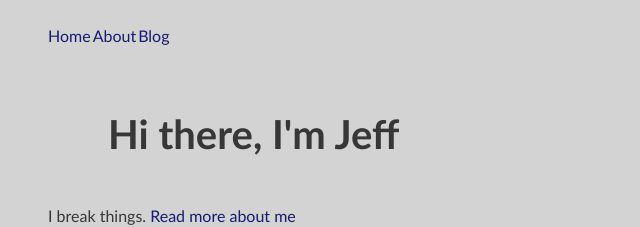
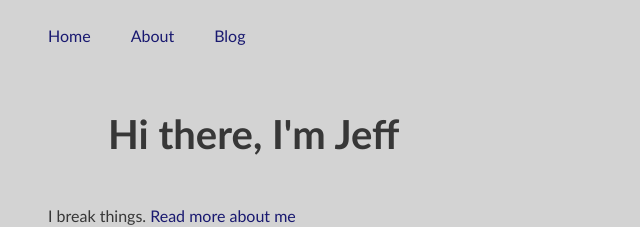
Before and after one commit to jbhutch/jbhutch.github.io, a Jekyll site: the page built from index.html, in a window 1280 px wide. Shown: the top 227 px of the page, without its empty margins (0-640 px from the left). Built offline with Jekyll 4.4.1, drawn with Linux system fonts in a browser that asks for light colours.

Commit message:
updated styles

```diff
--- a/stylesheets/stylesheet.css
+++ b/stylesheets/stylesheet.css
@@ -23,7 +23,7 @@ nav > ul {
   display: inline-flex;
 }
 li {
-  margin-right: 2px;
+  margin-right: 40px;
 }
 
 a, a:visited, a:hover, a:active {
```
